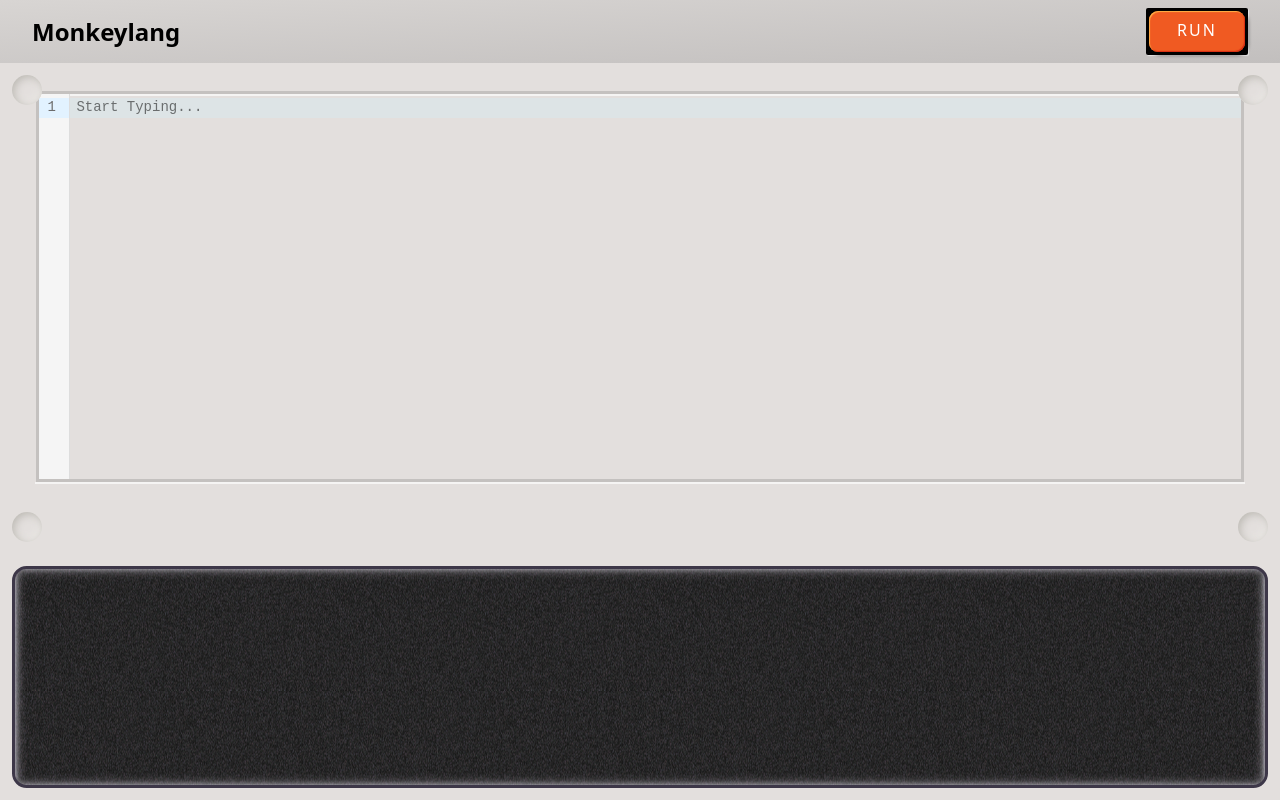
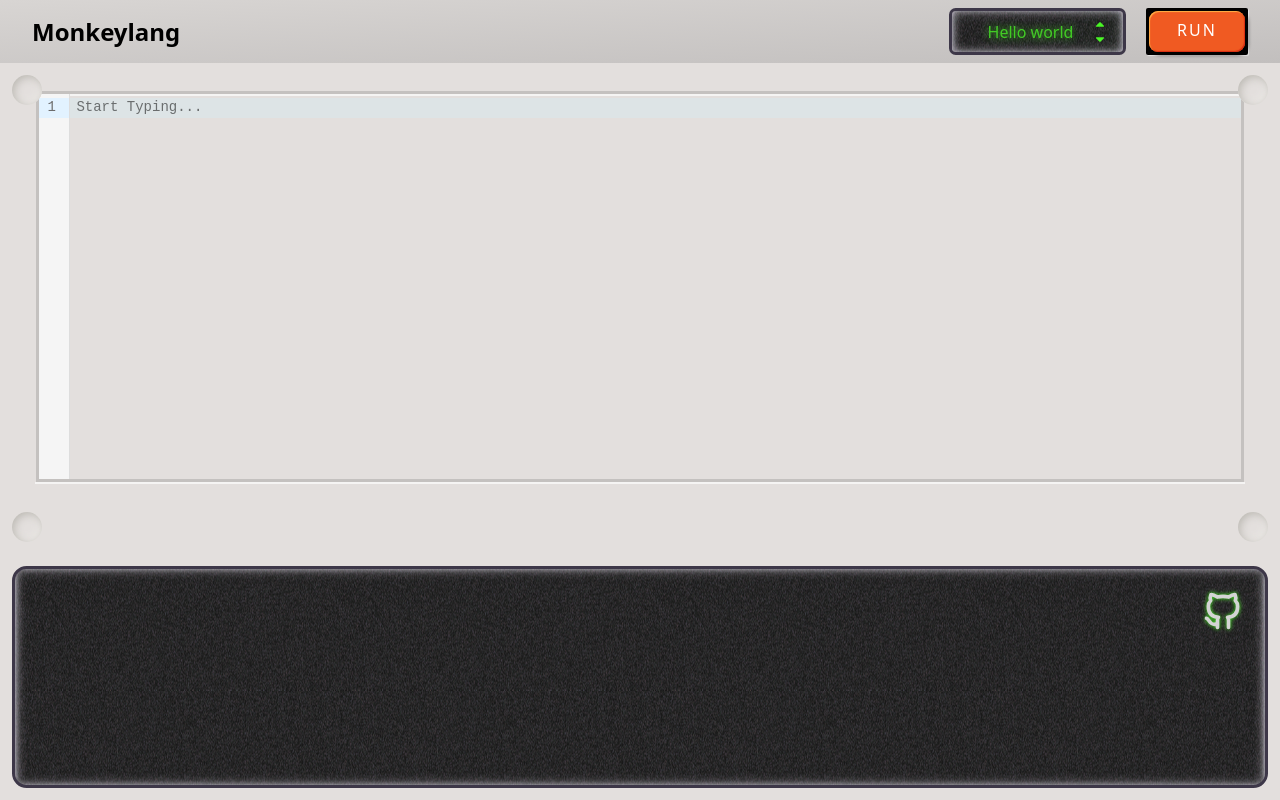
Before and after one commit to Trijavico/interpreter, a website built with Vite: page web/index.html in a window 1280 px wide. Built offline with nearby package versions, Linux system fonts and the light colour scheme.

Commit message:
added github icon & ui selector for selections of template code

```diff
--- a/web/css/components.css
+++ b/web/css/components.css
@@ -26,10 +26,37 @@
 	-webkit-box-shadow: inset 0 0 6px rgba(0, 0, 0, 0.3);
 }
 
-#console::after {
+#ghb_icon {
+	z-index: 10;
+	filter: drop-shadow(0 0 2px #4AF626);
+	transition: all 250ms ease-out;
+}
+
+#ghb_icon:hover {
+	filter: drop-shadow(0 0 12px #33f70a);
+}
+
+#console::after,
+#templ_btn::after {
 	background: transparent url('/noise.png') 0 0;
 	background-size: 320px 320px;
 	animation: noise 1s steps(8, end) infinite both;
+}
+
+#templ_btn span {
+	text-align: center;
+	opacity: .8;
+	text-shadow: 0 0 10px #4AF626;
+
+}
+
+#select_btns button {
+	transition: transform 230ms ease;
+	filter: drop-shadow(0 0 19px #33f70a);
+}
+
+#select_btns button:active {
+	transform: scale(.8);
 }
 
 #console_output::-webkit-scrollbar {
@@ -44,6 +71,7 @@
 
 #console_output span {
 	display: block;
+	padding-right: 60px;
 	opacity: .8;
 	text-shadow: 0 0 7px #4AF626;
 	padding-bottom: .32rem;
--- a/web/index.html
+++ b/web/index.html
@@ -14,7 +14,16 @@
 			<nav>
 				<ul class="flex justify-between items-center px-8 py-2">
 					<li class="font-bold text-2xl">Monkeylang</li>
-					<li class="flex">
+					<li class="flex gap-5">
+						<div id="templ_btn" class="min-h-full min-w-[177px] relative before:content-[''] before:shadow-console before:-z-10 before:block before:absolute before:inset-x-0 before:-inset-y-[1px] after:content-[''] after:block after:-z-10 after:absolute after:-inset-[500px] after:opacity-20 border-[3px] border-solid border-[#3d3748] bg-[#181818] rounded-[.42rem] overflow-hidden isolate semibold text-[#4AF626] grid grid-cols-[1fr_auto] items-center grid-flow-col px-4">
+							<span>Hello world</span>
+							<div id="select_btns" class="flex flex-col">
+								<button><svg  xmlns="http://www.w3.org/2000/svg"  width="14"  height="14"  viewBox="0 0 24 24"  fill="currentColor"  class="icon icon-tabler icons-tabler-filled icon-tabler-caret-up"><path stroke="none" d="M0 0h24v24H0z" fill="none"/><path d="M11.293 7.293a1 1 0 0 1 1.32 -.083l.094 .083l6 6l.083 .094l.054 .077l.054 .096l.017 .036l.027 .067l.032 .108l.01 .053l.01 .06l.004 .057l.002 .059l-.002 .059l-.005 .058l-.009 .06l-.01 .052l-.032 .108l-.027 .067l-.07 .132l-.065 .09l-.073 .081l-.094 .083l-.077 .054l-.096 .054l-.036 .017l-.067 .027l-.108 .032l-.053 .01l-.06 .01l-.057 .004l-.059 .002h-12c-.852 0 -1.297 -.986 -.783 -1.623l.076 -.084l6 -6z" /></svg></button>
+
+								<button><svg  xmlns="http://www.w3.org/2000/svg"  width="14"  height="14"  viewBox="0 0 24 24"  fill="currentColor"  class="icon icon-tabler icons-tabler-filled icon-tabler-caret-down"><path stroke="none" d="M0 0h24v24H0z" fill="none"/><path d="M18 9c.852 0 1.297 .986 .783 1.623l-.076 .084l-6 6a1 1 0 0 1 -1.32 .083l-.094 -.083l-6 -6l-.083 -.094l-.054 -.077l-.054 -.096l-.017 -.036l-.027 -.067l-.032 -.108l-.01 -.053l-.01 -.06l-.004 -.057v-.118l.005 -.058l.009 -.06l.01 -.052l.032 -.108l.027 -.067l.07 -.132l.065 -.09l.073 -.081l.094 -.083l.077 -.054l.096 -.054l.036 -.017l.067 -.027l.108 -.032l.053 -.01l.06 -.01l.057 -.004l12.059 -.002z" /></svg></button>
+							</div>
+						</div>
+
 						<button id="run" class="group bg-black rounded-[0.125rem] shadow-[0.0625rem_0.0625rem_0.0625rem_rgba(255,255,255,0.6)] border-[3px] border-solid border-transparent" >
 							<span class="group-active:scale-[0.98] group-active:bg-[#ee5529] group-active:shadow-custom-active min-w-24 inline-block relative bg-[#f05a22] p-[.4375rem_0.75rem_0.625rem] text-center tracking-[2px] rounded-[.5625rem] outline-none border-none text-white uppercase shadow-custom-btn transition-all duration-100 [transition-timing-function:cubic-bezier(0.25,_0.5,_0.5,_1)]" >RUN</span>
 						</button>
@@ -33,6 +42,7 @@
 
 		<div class="relative bg-[#E3DFDD] min-h-[200px]">
 			<div id="console" class="before:content-[''] before:shadow-console before:-z-10 before:block before:absolute before:inset-x-0 before:-inset-y-[1px] after:content-[''] after:block after:-z-10 after:absolute after:-inset-[500px] after:opacity-20 border-[3px] border-solid border-[#3d3748] bg-[#181818] absolute inset-3 rounded-[.92rem] overflow-hidden isolate">
+					<a href="https://github.com/Trijavico/interpreter" class="absolute top-5 right-5"><svg  id="ghb_icon" xmlns="http://www.w3.org/2000/svg"  width="44"  height="44"  viewBox="0 0 24 24"  fill="none"  stroke="#d4d4d4"  stroke-width="2"  stroke-linecap="round"  stroke-linejoin="round"  class="icon icon-tabler icons-tabler-outline icon-tabler-brand-github"><path stroke="none" d="M0 0h24v24H0z" fill="none"/><path d="M9 19c-4.3 1.4 -4.3 -2.5 -6 -3m12 5v-3.5c0 -1 .1 -1.4 -.5 -2c2.8 -.3 5.5 -1.4 5.5 -6a4.6 4.6 0 0 0 -1.3 -3.2a4.2 4.2 0 0 0 -.1 -3.2s-1.1 -.3 -3.5 1.3a12.3 12.3 0 0 0 -6.2 0c-2.4 -1.6 -3.5 -1.3 -3.5 -1.3a4.2 4.2 0 0 0 -.1 3.2a4.6 4.6 0 0 0 -1.3 3.2c0 4.6 2.7 5.7 5.5 6c-.6 .6 -.6 1.2 -.5 2v3.5" /></svg></a>
 					<div id="console_output" class="overflow-auto font-semibold p-4 text-[#4AF626] h-full w-full"></div>
 			</div>
 		</div>
```
Also changed, not shown: web/css/styles.css.
